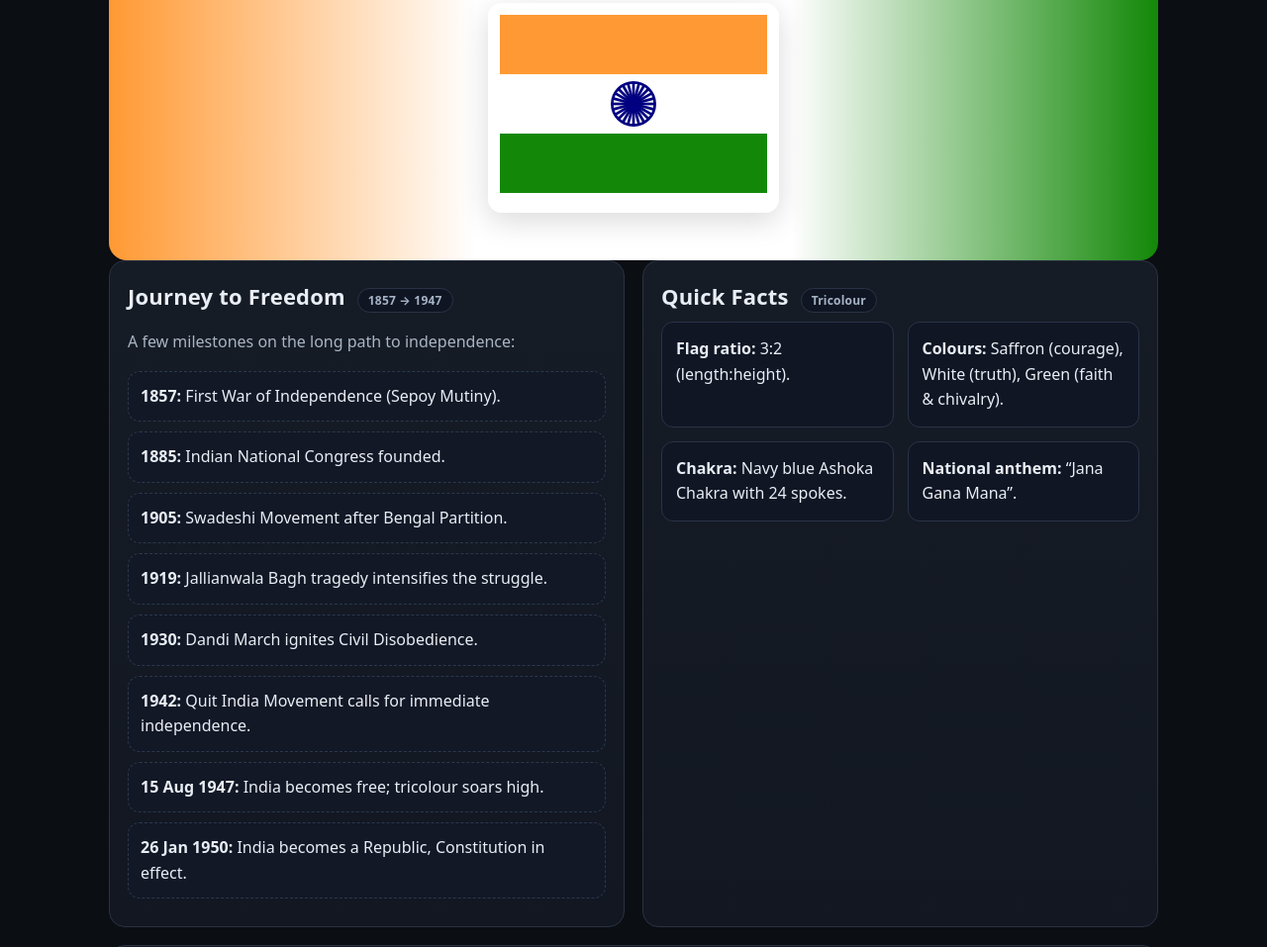
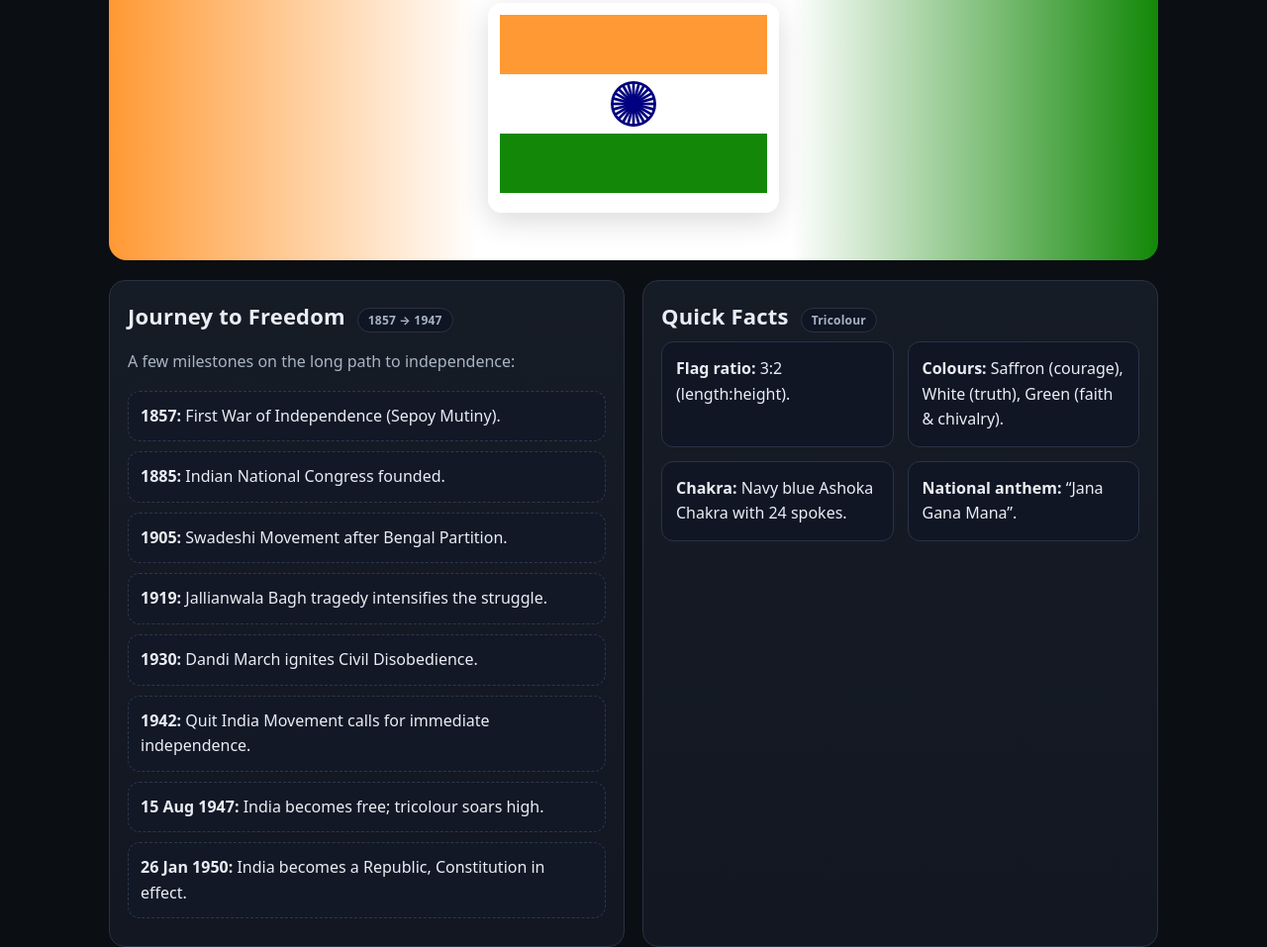
Before and after one commit to Tarunmeher/GenzMap, a plain HTML site: page index.html in a window 1280 px wide. Shown: the part 336-1293 px from the top of the page at 99% size. Drawn offline with Linux system fonts and the light colour scheme.

Commit message:
design enhanced

```diff
--- a/index.html
+++ b/index.html
@@ -200,7 +200,7 @@
       </div>
     </header>
 
-    <main class="grid" aria-label="Main content">
+    <main class="grid" aria-label="Main content" style="margin-top: 20px;">
       <section class="card col-6" aria-labelledby="timeline">
         <h2 id="timeline">Journey to Freedom <span class="tag">1857 → 1947</span></h2>
         <p class="muted">A few milestones on the long path to independence:</p>
```
